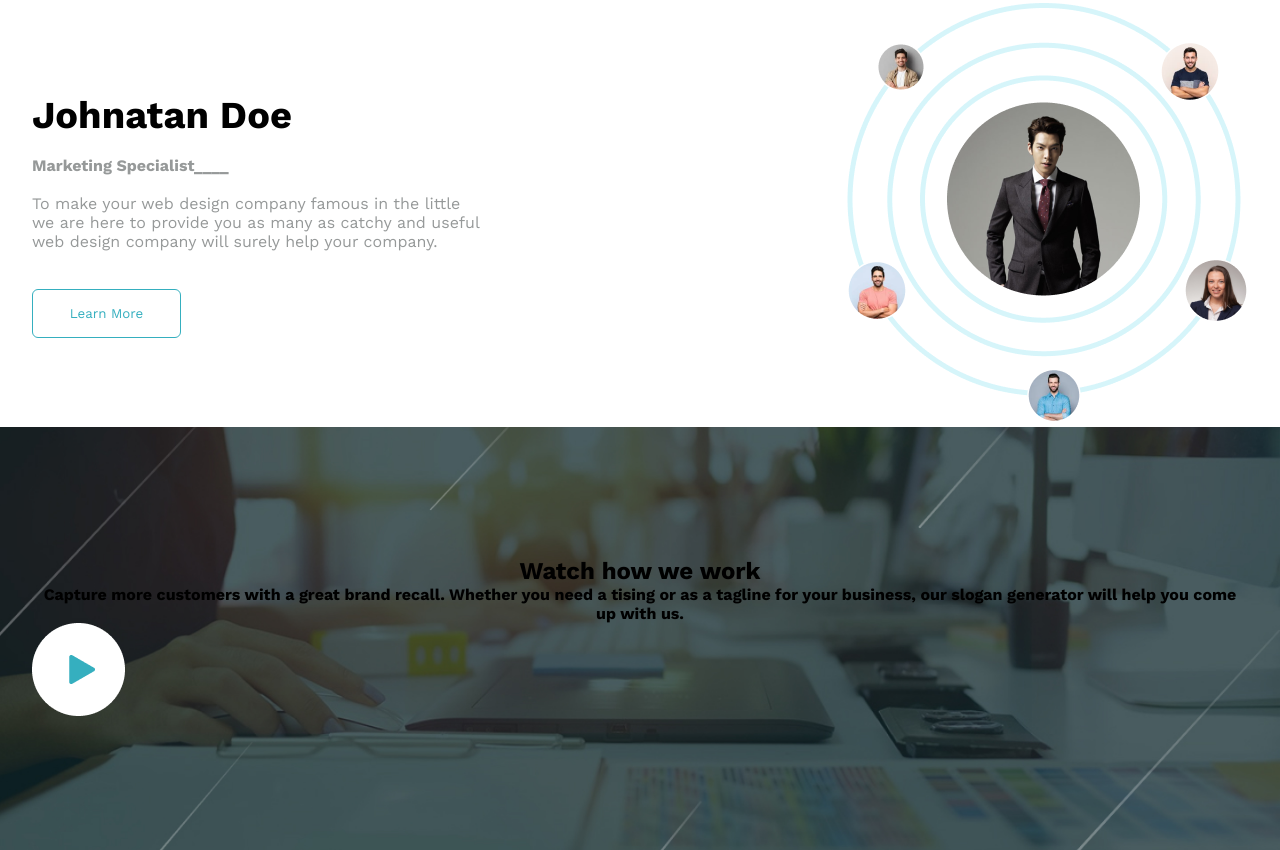
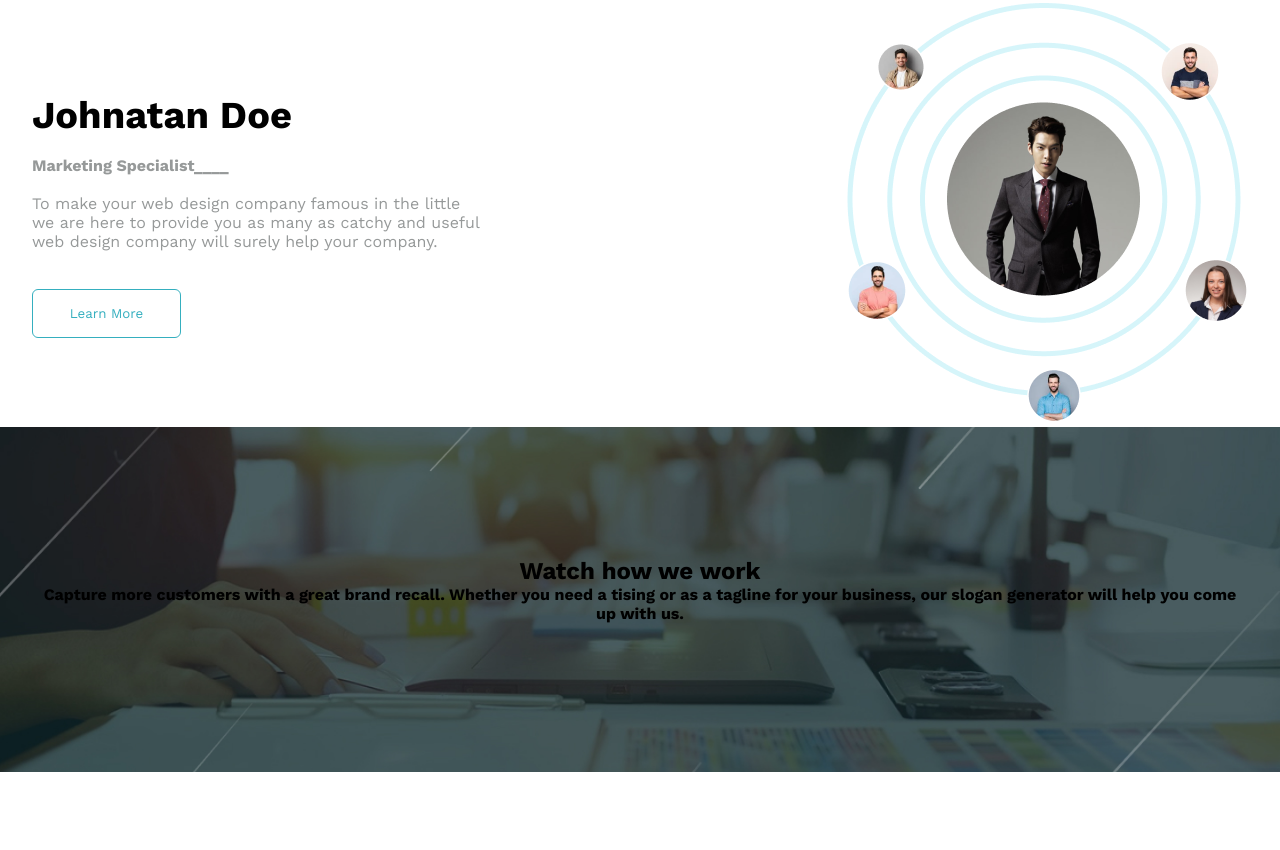
Before and after one commit to bexruzFrontDev/DIYORBEK22, a plain HTML site: page index.html in a window 1280 px wide. Shown: the part 1341-2191 px from the top of the page. After the commit the page ends 2113 px from the top, so only its background shows below. Drawn offline with nearby package versions, Linux system fonts and the light colour scheme.

Commit message:
Update index.html

```diff
--- a/index.html
+++ b/index.html
@@ -140,7 +140,7 @@
         <div class="container">
             <h2>Watch how we work</h2>
             <h4>    Capture more customers with a great brand recall. Whether you need a tising or as a tagline for your business, our slogan generator will help you come up with us.</h4>
-            <img src="Play button.png   " alt="">
+            <img src="" alt="">
         </div>
     </section>
 </body>
```
